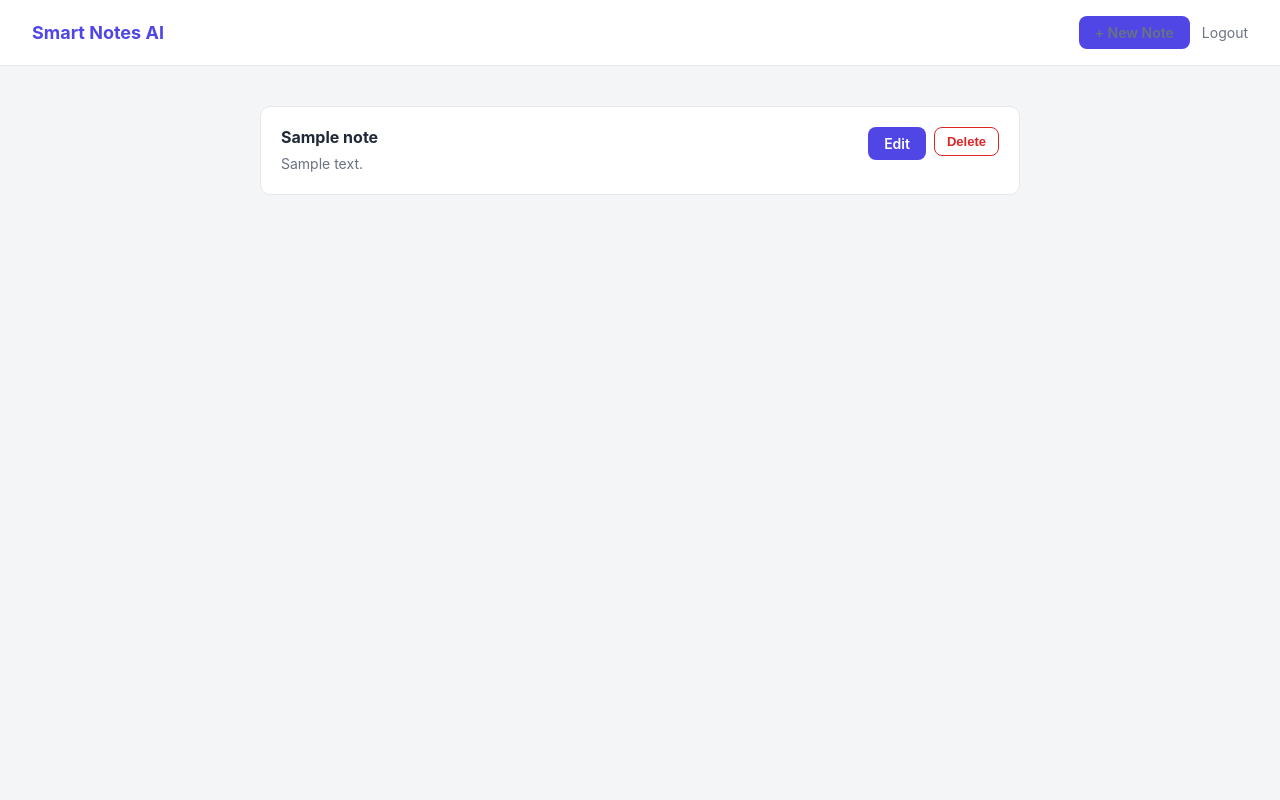
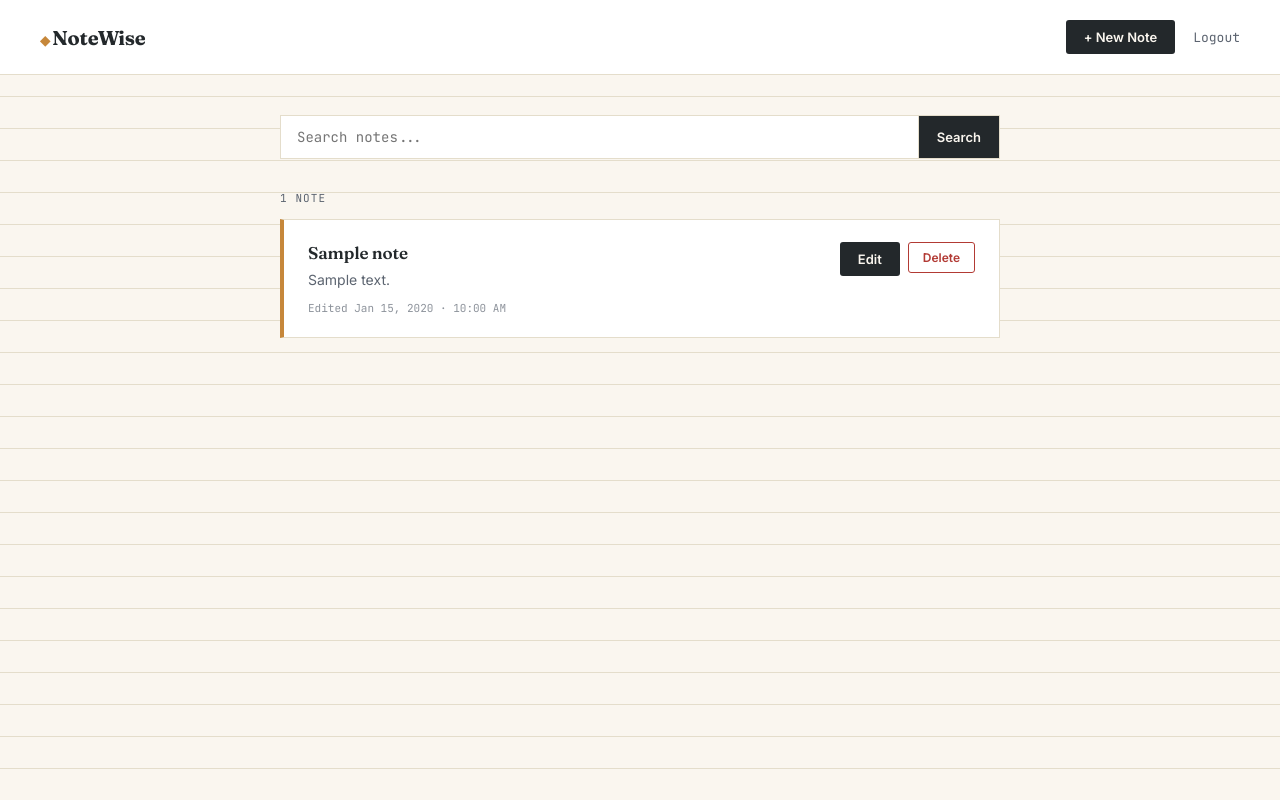
Before and after one commit to tanguturi-b/notewise, a Flask app: page / in a window 1280 px wide. Run offline with Flask 3, Linux system fonts and the light colour scheme; a user stored in the database is signed in; tables that the repository leaves empty hold one stand-in row (values such as "Sample post").

Commit message:
v2: search feature + notebook-themed UI redesign

```diff
--- a/app.py
+++ b/app.py
@@ -67,8 +67,15 @@ def logout():
 @app.route('/')
 @login_required
 def home():
-    notes = Note.query.filter_by(user_id=current_user.id).order_by(Note.updated_at.desc()).all()
-    return render_template('index.html', notes=notes)
+    query = request.args.get('q', '').strip()
+    if query:
+        notes = Note.query.filter(
+            Note.user_id == current_user.id,
+            (Note.title.contains(query)) | (Note.content.contains(query))
+        ).order_by(Note.updated_at.desc()).all()
+    else:
+        notes = Note.query.filter_by(user_id=current_user.id).order_by(Note.updated_at.desc()).all()
+    return render_template('index.html', notes=notes, search_query=query)
 
 @app.route('/note/new', methods=['GET', 'POST'])
 @login_required
--- a/static/css/style.css
+++ b/static/css/style.css
@@ -1,245 +1,298 @@
+@import url('https://fonts.googleapis.com/css2?family=Fraunces:opsz,wght@9..144,400;9..144,600;9..144,700&family=Inter:wght@400;500;600&family=JetBrains+Mono:wght@400;500&display=swap');
+
 :root {
-    --bg: #f4f5f7;
-    --card-bg: #ffffff;
-    --primary: #4f46e5;
-    --primary-hover: #4338ca;
-    --text: #1f2937;
-    --text-light: #6b7280;
-    --border: #e5e7eb;
-    --danger: #dc2626;
-    --danger-hover: #b91c1c;
+    --paper: #FAF6EF;
+    --paper-raised: #FFFFFF;
+    --ink: #23282B;
+    --ink-soft: #5C6470;
+    --spine: #C6873A;
+    --spine-dark: #A66C28;
+    --line: #E4DDCB;
+    --danger: #B23A34;
+    --danger-bg: #F7E9E6;
 }
 
-* {
-    box-sizing: border-box;
-    margin: 0;
-    padding: 0;
-}
+* { box-sizing: border-box; margin: 0; padding: 0; }
 
 body {
-    font-family: -apple-system, BlinkMacSystemFont, "Segoe UI", Roboto, sans-serif;
-    background: var(--bg);
-    color: var(--text);
+    font-family: 'Inter', sans-serif;
+    background: var(--paper);
+    background-image: linear-gradient(var(--line) 1px, transparent 1px);
+    background-size: 100% 32px;
+    color: var(--ink);
     min-height: 100vh;
 }
 
-/* ---- Auth pages (login/signup) ---- */
+h1, h2, h3 { font-family: 'Fraunces', serif; letter-spacing: -0.01em; }
+
+/* ---- Auth pages ---- */
 .auth-container {
     display: flex;
     align-items: center;
     justify-content: center;
     min-height: 100vh;
     padding: 20px;
+    background-image: none;
 }
 
 .auth-box {
-    background: var(--card-bg);
-    padding: 40px;
-    border-radius: 12px;
-    box-shadow: 0 4px 20px rgba(0, 0, 0, 0.08);
+    background: var(--paper-raised);
+    padding: 44px 40px;
+    border: 1px solid var(--line);
+    border-top: 4px solid var(--spine);
+    box-shadow: 0 8px 24px rgba(35, 40, 43, 0.06);
     width: 100%;
     max-width: 380px;
 }
 
 .auth-box h1 {
-    font-size: 24px;
-    margin-bottom: 24px;
-    text-align: center;
+    font-size: 28px;
+    font-weight: 600;
+    margin-bottom: 6px;
+}
+
+.auth-box::before {
+    content: "NoteWise";
+    display: block;
+    font-family: 'JetBrains Mono', monospace;
+    font-size: 11px;
+    letter-spacing: 0.15em;
+    text-transform: uppercase;
+    color: var(--spine-dark);
+    margin-bottom: 18px;
 }
 
 .auth-box input {
     width: 100%;
     padding: 12px 14px;
     margin-bottom: 14px;
-    border: 1px solid var(--border);
-    border-radius: 8px;
+    border: 1px solid var(--line);
+    background: var(--paper);
+    border-radius: 3px;
     font-size: 14px;
+    font-family: 'Inter', sans-serif;
+    color: var(--ink);
 }
 
 .auth-box input:focus {
     outline: none;
-    border-color: var(--primary);
+    border-color: var(--spine);
 }
 
 .auth-box button {
     width: 100%;
-    padding: 12px;
-    background: var(--primary);
-    color: white;
+    padding: 13px;
+    background: var(--ink);
+    color: var(--paper);
     border: none;
-    border-radius: 8px;
-    font-size: 15px;
+    border-radius: 3px;
+    font-size: 14px;
     font-weight: 600;
+    letter-spacing: 0.02em;
     cursor: pointer;
-    transition: background 0.2s;
+    transition: background 0.15s ease;
+    margin-top: 6px;
 }
 
-.auth-box button:hover {
-    background: var(--primary-hover);
-}
+.auth-box button:hover { background: var(--spine-dark); }
 
 .auth-box .switch-link {
     display: block;
     text-align: center;
-    margin-top: 16px;
-    font-size: 14px;
+    margin-top: 18px;
+    font-size: 13px;
+    color: var(--ink-soft);
 }
 
-.auth-box .switch-link a {
-    color: var(--primary);
-    text-decoration: none;
+.auth-box .switch-link a { color: var(--spine-dark); text-decoration: none; font-weight: 500; }
+
+.flash {
+    background: var(--danger-bg);
+    color: var(--danger);
+    padding: 10px 14px;
+    border-radius: 3px;
+    font-size: 13px;
+    margin-bottom: 14px;
+    border-left: 3px solid var(--danger);
 }
 
-.flash {
-    background: #fef2f2;
-    color: var(--danger);
-    padding: 10px 14px;
-    border-radius: 8px;
-    font-size: 13px;
-    margin-bottom: 14px;
-}
-
-/* ---- App layout (notes home) ---- */
+/* ---- Navbar ---- */
 .navbar {
     display: flex;
     justify-content: space-between;
     align-items: center;
-    padding: 16px 32px;
-    background: var(--card-bg);
-    border-bottom: 1px solid var(--border);
+    padding: 20px 40px;
+    background: var(--paper-raised);
+    border-bottom: 1px solid var(--line);
 }
 
 .navbar h2 {
-    font-size: 18px;
-    color: var(--primary);
+    font-size: 20px;
+    font-weight: 700;
+    color: var(--ink);
 }
 
-.navbar-links {
-    display: flex;
-    gap: 12px;
-    align-items: center;
+.navbar h2::before {
+    content: "◆ ";
+    color: var(--spine);
+    font-size: 13px;
 }
 
-.navbar-links a {
+.navbar-links { display: flex; gap: 18px; align-items: center; }
+
+.navbar-links a:not(.btn) {
     text-decoration: none;
-    font-size: 14px;
-    color: var(--text-light);
+    font-size: 13px;
+    color: var(--ink-soft);
+    font-family: 'JetBrains Mono', monospace;
 }
 
+.navbar-links a:not(.btn):hover { color: var(--ink); }
+
 .btn {
-    padding: 8px 16px;
-    border-radius: 8px;
-    font-size: 14px;
+    padding: 9px 18px;
+    border-radius: 3px;
+    font-size: 13px;
     font-weight: 600;
     text-decoration: none;
     border: none;
     cursor: pointer;
     display: inline-block;
+    font-family: 'Inter', sans-serif;
 }
 
-.btn-primary {
-    background: var(--primary);
-    color: white;
-}
-
-.btn-primary:hover {
-    background: var(--primary-hover);
-}
+.btn-primary { background: var(--ink); color: var(--paper); }
+.btn-primary:hover { background: var(--spine-dark); }
 
 .btn-danger {
     background: transparent;
     color: var(--danger);
     border: 1px solid var(--danger);
-    padding: 6px 12px;
-    font-size: 13px;
+    padding: 7px 14px;
+    font-size: 12px;
+}
+.btn-danger:hover { background: var(--danger); color: white; }
+
+/* ---- Container / search ---- */
+.container { max-width: 760px; margin: 0 auto; padding: 40px 20px; }
+
+.container form[method="GET"] {
+    display: flex;
+    gap: 0;
+    margin-bottom: 32px;
+    border: 1px solid var(--line);
+    background: var(--paper-raised);
 }
 
-.btn-danger:hover {
-    background: var(--danger);
-    color: white;
+.container form[method="GET"] input {
+    flex: 1;
+    padding: 12px 16px;
+    border: none;
+    background: transparent;
+    font-size: 14px;
+    font-family: 'JetBrains Mono', monospace;
 }
+.container form[method="GET"] input:focus { outline: none; }
 
-.container {
-    max-width: 800px;
-    margin: 40px auto;
-    padding: 0 20px;
+.container form[method="GET"] .btn {
+    border-radius: 0;
+    background: var(--paper);
+    color: var(--ink-soft);
+    border-left: 1px solid var(--line);
 }
+.container form[method="GET"] .btn-primary { background: var(--ink); color: var(--paper); }
 
 .empty-state {
     text-align: center;
-    padding: 60px 20px;
-    color: var(--text-light);
+    padding: 80px 20px;
+    color: var(--ink-soft);
+    font-family: 'Fraunces', serif;
+    font-size: 18px;
+    font-style: italic;
 }
 
-.notes-grid {
-    display: grid;
-    gap: 16px;
-}
+/* ---- Notes ---- */
+.notes-grid { display: grid; gap: 14px; }
 
 .note-card {
-    background: var(--card-bg);
-    padding: 20px;
-    border-radius: 10px;
-    border: 1px solid var(--border);
+    background: var(--paper-raised);
+    padding: 22px 24px;
+    border: 1px solid var(--line);
+    border-left: 4px solid var(--spine);
     display: flex;
     justify-content: space-between;
     align-items: flex-start;
     gap: 16px;
+    transition: box-shadow 0.15s ease, transform 0.1s ease, border-left-color 0.15s ease;
+    animation: cardIn 0.3s ease backwards;
+}
+
+.note-card:nth-child(1) { animation-delay: 0.02s; }
+.note-card:nth-child(2) { animation-delay: 0.06s; }
+.note-card:nth-child(3) { animation-delay: 0.1s; }
+.note-card:nth-child(4) { animation-delay: 0.14s; }
+
+@keyframes cardIn {
+    from { opacity: 0; transform: translateY(6px); }
+    to { opacity: 1; transform: translateY(0); }
+}
+
+.note-card:hover {
+    border-left-color: var(--spine-dark);
+    box-shadow: 0 4px 16px rgba(35, 40, 43, 0.08);
+    transform: translateY(-1px);
 }
 
 .note-card-content h3 {
-    font-size: 16px;
+    font-size: 17px;
+    font-weight: 600;
     margin-bottom: 6px;
 }
 
 .note-card-content p {
     font-size: 14px;
-    color: var(--text-light);
-    line-height: 1.5;
+    color: var(--ink-soft);
+    line-height: 1.6;
+    font-family: 'Inter', sans-serif;
 }
 
-.note-actions {
-    display: flex;
-    gap: 8px;
-    flex-shrink: 0;
+.note-meta {
+    display: block;
+    margin-top: 10px;
+    font-family: 'JetBrains Mono', monospace;
+    font-size: 11px;
+    color: var(--ink-soft);
+    opacity: 0.7;
 }
 
-.note-actions a, .note-actions form {
-    display: inline-block;
+.note-actions { display: flex; gap: 8px; flex-shrink: 0; }
+.note-actions a, .note-actions form { display: inline-block; }
+
+/* ---- Note form ---- */
+.form-box {
+    background: var(--paper-raised);
+    padding: 36px;
+    border: 1px solid var(--line);
+    border-top: 4px solid var(--spine);
+    max-width: 600px;
+    margin: 48px auto;
 }
 
-/* ---- Note form page ---- */
-.form-box {
-    background: var(--card-bg);
-    padding: 32px;
-    border-radius: 12px;
-    border: 1px solid var(--border);
-    max-width: 600px;
-    margin: 40px auto;
-}
-
-.form-box h1 {
-    font-size: 20px;
-    margin-bottom: 20px;
-}
+.form-box h1 { font-size: 22px; font-weight: 600; margin-bottom: 22px; }
 
 .form-box input, .form-box textarea {
     width: 100%;
     padding: 12px 14px;
     margin-bottom: 14px;
-    border: 1px solid var(--border);
-    border-radius: 8px;
+    border: 1px solid var(--line);
+    background: var(--paper);
+    border-radius: 3px;
     font-size: 14px;
-    font-family: inherit;
+    font-family: 'Inter', sans-serif;
+    color: var(--ink);
 }
 
-.form-box textarea {
-    min-height: 160px;
-    resize: vertical;
-}
+.form-box textarea { min-height: 180px; resize: vertical; line-height: 1.6; }
 
-.form-actions {
-    display: flex;
-    justify-content: space-between;
-    align-items: center;
-}
+.form-actions { display: flex; justify-content: space-between; align-items: center; margin-top: 6px; }
+.form-actions a { color: var(--ink-soft); text-decoration: none; font-size: 13px; }
--- a/templates/index.html
+++ b/templates/index.html
@@ -1,12 +1,12 @@
 <!DOCTYPE html>
 <html>
 <head>
-    <title>Smart Notes AI</title>
+    <title>NoteWise</title>
     <link rel="stylesheet" href="{{ url_for('static', filename='css/style.css') }}">
 </head>
 <body>
 <div class="navbar">
-    <h2>Smart Notes AI</h2>
+    <h2>NoteWise</h2>
     <div class="navbar-links">
         <a href="{{ url_for('new_note') }}" class="btn btn-primary">+ New Note</a>
         <a href="{{ url_for('logout') }}">Logout</a>
@@ -14,13 +14,25 @@
 </div>
 
 <div class="container">
+    <form method="GET" action="{{ url_for('home') }}">
+        <input type="text" name="q" placeholder="Search notes..." value="{{ search_query or '' }}">
+        <button type="submit" class="btn btn-primary">Search</button>
+        {% if search_query %}
+            <a href="{{ url_for('home') }}" class="btn">Clear</a>
+        {% endif %}
+    </form>
+
     {% if notes %}
+        <div style="font-family: 'JetBrains Mono', monospace; font-size: 11px; letter-spacing: 0.1em; text-transform: uppercase; color: var(--ink-soft); margin-bottom: 14px;">
+            {{ notes|length }} note{{ 's' if notes|length != 1 else '' }}
+        </div>
         <div class="notes-grid">
         {% for note in notes %}
             <div class="note-card">
                 <div class="note-card-content">
                     <h3>{{ note.title }}</h3>
                     <p>{{ note.content }}</p>
+                    <span class="note-meta">Edited {{ note.updated_at.strftime('%b %d, %Y · %I:%M %p') }}</span>
                 </div>
                 <div class="note-actions">
                     <a href="{{ url_for('edit_note', note_id=note.id) }}" class="btn btn-primary">Edit</a>
@@ -33,7 +45,11 @@
         </div>
     {% else %}
         <div class="empty-state">
-            <p>No notes yet. Create your first one!</p>
+            {% if search_query %}
+                <p>No notes found for "{{ search_query }}".</p>
+            {% else %}
+                <p>No notes yet. Create your first one!</p>
+            {% endif %}
         </div>
     {% endif %}
 </div>
```
Also changed, not shown: test.py (deleted, +0 -7 lines).
